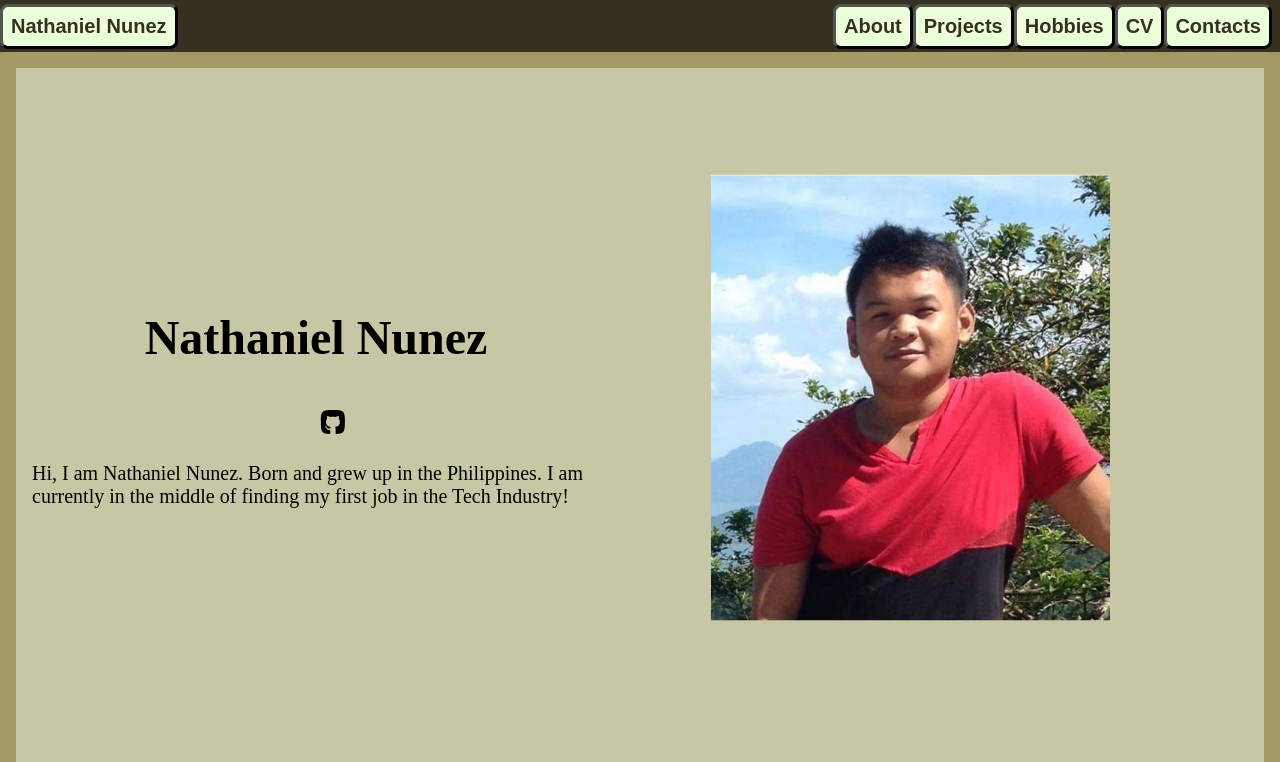
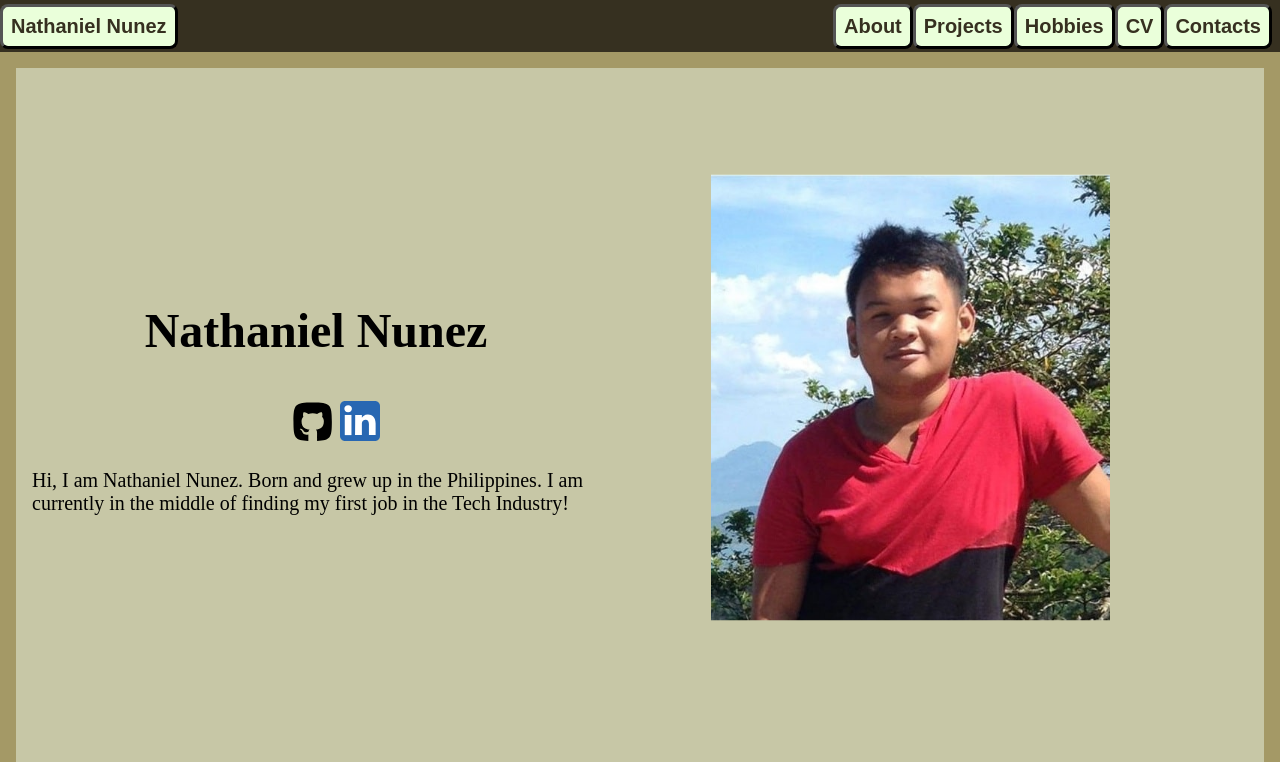
Before and after one commit to natnunez1996/natnunez1996, a React (Vite) app: page /about in a window 1280 px wide. Shown: the top 762 px of the page. Built offline with nearby package versions, Linux system fonts and the light colour scheme.

Commit message:
Refactor: Added imageviewer

```diff
--- a/src/pages/About/About.tsx
+++ b/src/pages/About/About.tsx
@@ -1,19 +1,26 @@
 import './about.scss'
-import { Button, Slideshow } from '@/components'
-import { motion } from 'framer-motion'
-import { stack } from '@/assets/data/techstack'
-import { useState } from 'react'
 import github from '@/assets/icons/github.svg'
 import linkedIn from '@/assets/icons/linkedin.svg'
 import mohawkCollege from '@/assets/images/mohawkcollege.jpg'
 import profilePic from '@/assets/images/profilepic.jpg'
+import ImageViewer from 'react-simple-image-viewer';
+import { Button, IconContainer, Slideshow } from '@/components'
+import { motion } from 'framer-motion'
+import { stack } from '@/assets/data/techstack'
+import { useState } from 'react'
+import { closeImageViewer, openImage } from '@/utils/imageViewerUtils'
 
 
 
 export default function About(): JSX.Element {
+    const images: string[] = [
+        profilePic,
+        mohawkCollege
+    ]
 
     const [[page, direction], setPage] = useState<[number, number]>([0, 0]);
-
+    const [currentImage, setCurrentImage] = useState(0);
+    const [imageViewerOpen, setImageViewerOpen] = useState(false);
 
     const paginate = (newPage: number): void => {
         let finalNewPage = newPage + page;
@@ -38,8 +45,8 @@ export default function About(): JSX.Element {
                         <h1>Nathaniel Nunez</h1>
                         <div className="socialMedia">
                             <ul>
-                                <li><a href='https://github.com/natnunez1996' target='_blank' rel="noopener noreferrer"><img src={github} /></a></li>
-                                <li><a href='https://www.linkedin.com/in/nathaniel-nunez-1a89a5210' target='_blank' rel="noopener noreferrer"><img src={linkedIn} /></a></li>
+                                <li><IconContainer iconSize='40px' imgSrc={github} link='https://github.com/natnunez1996' /></li>
+                                <li><IconContainer iconSize='40px' imgSrc={linkedIn} link='https://www.linkedin.com/in/nathaniel-nunez-1a89a5210' /></li>
                             </ul>
                         </div>
                         <p>Hi, I am Nathaniel Nunez. Born and grew up in the Philippines.
@@ -50,12 +57,12 @@ export default function About(): JSX.Element {
                     </article>
 
                     <figure>
-                        <img src={profilePic} alt="Nathaniel's Picture" />
+                        <img src={images[0]} onClick={() => { openImage(0, setCurrentImage, setImageViewerOpen) }} alt="Nathaniel's Picture" />
                     </figure>
                 </div>
                 <div className="education">
                     <figure>
-                        <img src={mohawkCollege} alt='Mohawk College Photo' />
+                        <img src={images[1]} onClick={() => { openImage(1, setCurrentImage, setImageViewerOpen) }} alt='Mohawk College Photo' />
                     </figure>
                     <article>
                         <h1>Education</h1>
@@ -85,6 +92,17 @@ export default function About(): JSX.Element {
                     </div>
                 </div>
             </div>
+
+            {
+                imageViewerOpen &&
+                <ImageViewer
+                    src={images}
+                    closeOnClickOutside={true}
+                    disableScroll={true}
+                    currentIndex={currentImage}
+                    onClose={() => { closeImageViewer(setImageViewerOpen) }}
+                />
+            }
         </motion.div>
     )
 }
```
